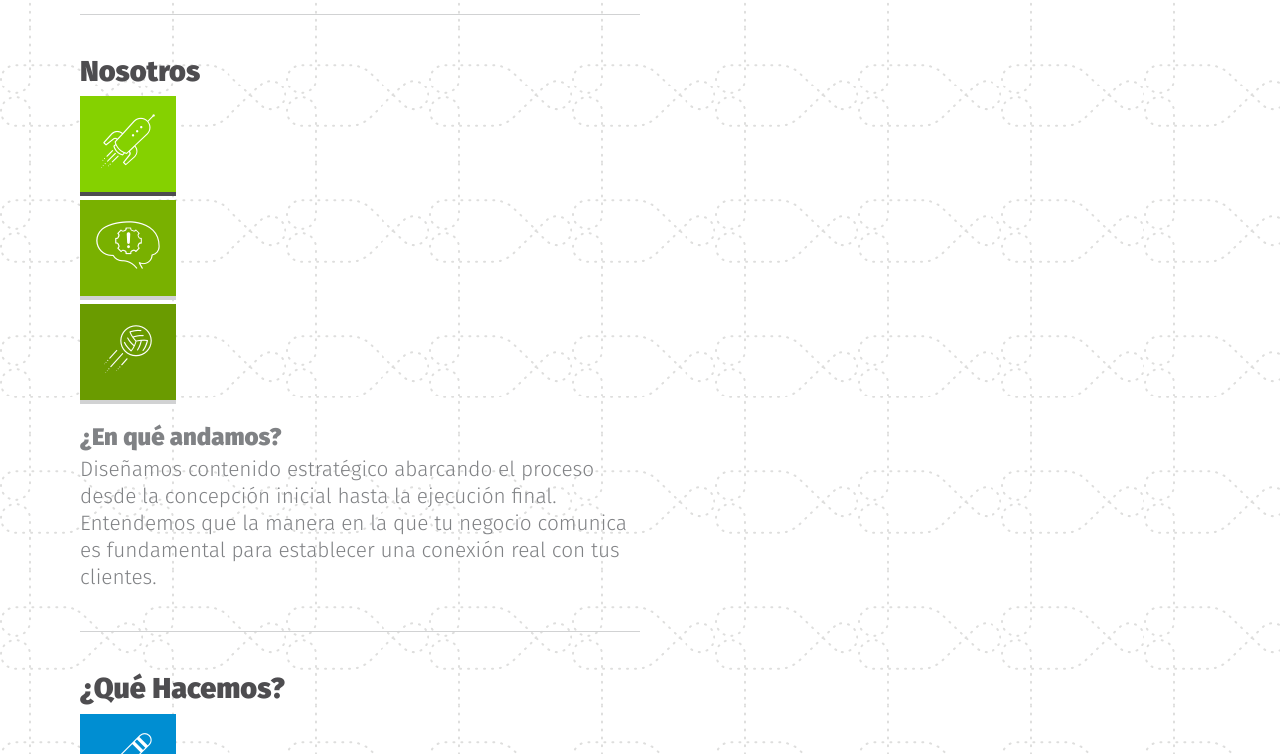
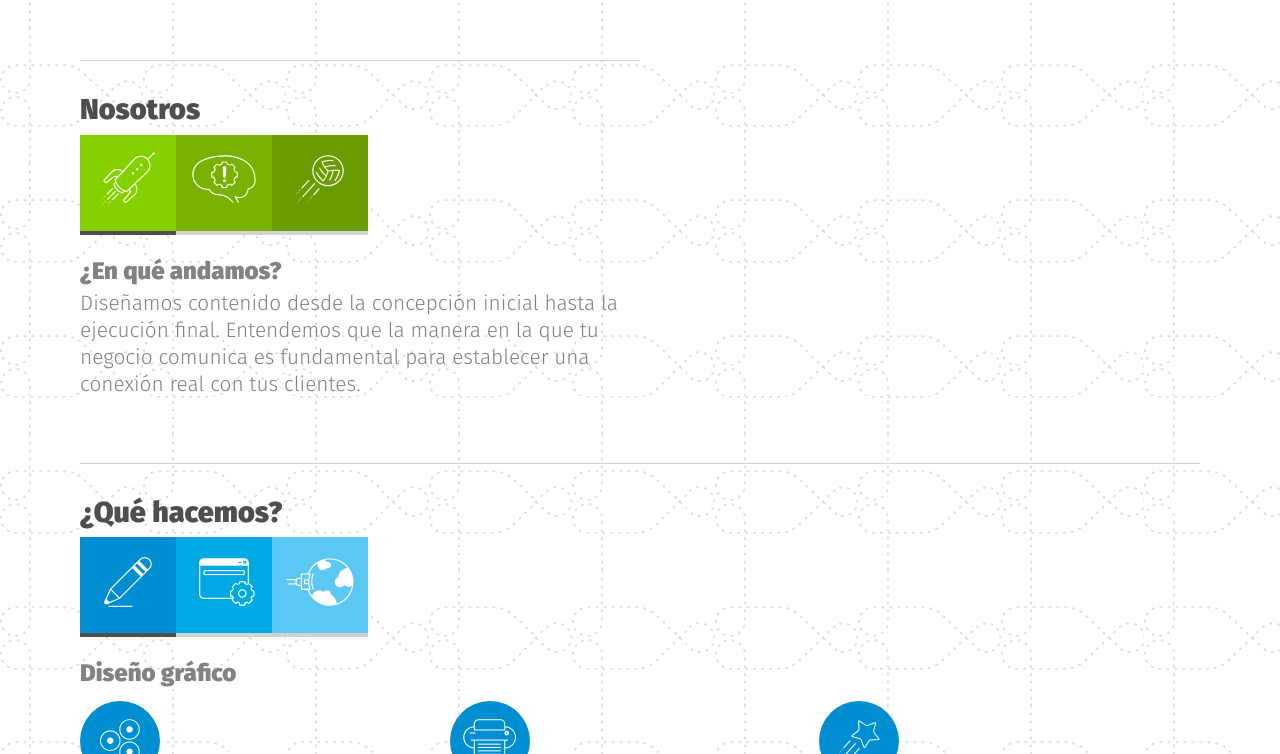
Before and after one commit to Flaex/novanet-site, a plain HTML site: page index-test.html in a window 1280 px wide. Shown: the part 379-1133 px from the top of the page. Drawn offline with Linux system fonts and the light colour scheme.

Commit message:
- Adaptación flexbox a las secciones inicio, nosotros y hacemos. Correcciones en render del contenido de los tabs. Ajustes generales de estilos y maquetación.

```diff
--- a/index-test.html
+++ b/index-test.html
@@ -30,6 +30,7 @@ Logo Ascii
     <section id="ini" class="line">
       <div class="stories line"></div>
       <div id="nos"></div>
+      <canvas class="anim"></canvas>
     </section>
     <section id="hac" class="line"></section>
     <div id="projects"></div>
--- a/js/builder.js
+++ b/js/builder.js
@@ -64,16 +64,17 @@ StoriesPrint.display(stories);
 function SectionTemplate() {
   this.id = '<h2>%data%</h2>';
   this.title = '<h3>%data%</h3>';
-  this.tabContent = '<div id="%data%" class="tabs-info flexbox"></div>';
+  this.tabContent = '<div id="%data%" class="tabs-info"></div>';
   this.content = '<p>%data%</p>';
   this.contentIconContainer = '<div class="ico %data%">';
   this.contentIcon = '<i class="%data%"></i></div>';
   this.contentTitle = '<h4>%data%</h4>';
   this.contentText = '<p>%data%</p>';
-  this.list = '<ul id="%data%" class="tabs flexbox"></ul>'
+  this.list = '<ul id="%data%" class="tabs"></ul>'
   this.color = '<li class="btn %data%">';
   this.href = '<a class="btn-disp" href="%data%">'
   this.icon = '<i class="%data%"></i></a></li>';
+  this.tabItems = '<ul class="tabs-items">lalala</ul>';
 };
 // Section render function
 SectionTemplate.prototype.display = function(arr, divId, listId) {
@@ -91,6 +92,7 @@ SectionTemplate.prototype.display = function(arr, divId, listId) {
   // Tab content
   for (i = 0; i < arr.tabs.length; i++) {
     if (Array.isArray(arr.tabs[i].content)) {
+      this.titleRender = this.title.replace('%data%', arr.tabs[i].title);
       for (j = 0; j < arr.tabs[i].content.length; j++) {
         this.tabContentRender = this.tabContent.replace('%data%', arr.tabs[i].id);
         this.contentIconContainerRender = this.contentIconContainer.replace('%data%', arr.buttons[i].color);
@@ -98,8 +100,9 @@ SectionTemplate.prototype.display = function(arr, divId, listId) {
         this.contentTitleRender = this.contentTitle.replace('%data%', arr.tabs[i].content[j].title);
         this.contentTextRender = this.contentText.replace('%data%', arr.tabs[i].content[j].text);
         $(divId).append(this.tabContentRender);
-        $('#' + arr.tabs[i].id).append('<div class="col-33">' + this.contentIconContainerRender + this.contentIconRender + this.contentTitleRender + this.contentTextRender + '</div>');
+        $('#' + arr.tabs[i].id).append('<div class="tabs-item">' + this.contentIconContainerRender + this.contentIconRender + this.contentTitleRender + this.contentTextRender + '</div>');
       }
+      $('#' + arr.tabs[i].id).prepend(this.titleRender);
     } else {
       this.tabContentRender = this.tabContent.replace('%data%', arr.tabs[i].id);
       this.titleRender = this.title.replace('%data%', arr.tabs[i].title);
@@ -108,7 +111,7 @@ SectionTemplate.prototype.display = function(arr, divId, listId) {
       $('#' + arr.tabs[i].id).append(this.titleRender + this.contentRender);
     }
   }
-  $('#hac div:empty').remove();
+  // $('#hac div:empty').remove();
   $(divId).tabs();
 };
 
--- a/js/helper.js
+++ b/js/helper.js
@@ -32,7 +32,7 @@ const stories = {
 
 //Nosotros object
 const nosotros = {
-  "id" : "nosotros",
+  "id" : "Nosotros",
   "buttons" : [
     {
       "color" : "greenbg-1",
@@ -54,7 +54,7 @@ const nosotros = {
     {
       "id" : "andar",
       "title" : "¿En qué andamos?",
-      "content" : "Diseñamos contenido estratégico abarcando el proceso desde la concepción inicial hasta la ejecución final. Entendemos que la manera en la que tu negocio comunica es fundamental para establecer una conexión real con tus clientes.",
+      "content" : "Diseñamos contenido desde la concepción inicial hasta la ejecución final. Entendemos que la manera en la que tu negocio comunica es fundamental para establecer una conexión real con tus clientes.",
     },
     {
       "id" : "pensar",
@@ -64,7 +64,7 @@ const nosotros = {
     {
       "id" : "ir",
       "title" : "¿Hacia dónde vamos?",
-      "content" : "Nos involucramos en primera persona con tus ideas como un socio más. Para nosotros es primordial promover el desarrollo de cada uno de tus propósitos y proveerte de las herramientas necesarias para lograrlos con éxito. Vamos mucho más allá.",
+      "content" : "Para nosotros es primordial promover el desarrollo de cada uno de tus propósitos y proveerte de las herramientas necesarias para lograrlos con éxito. Vamos mucho más allá.",
     }
   ]
 }
```
Also changed, not shown: css/base.css.
